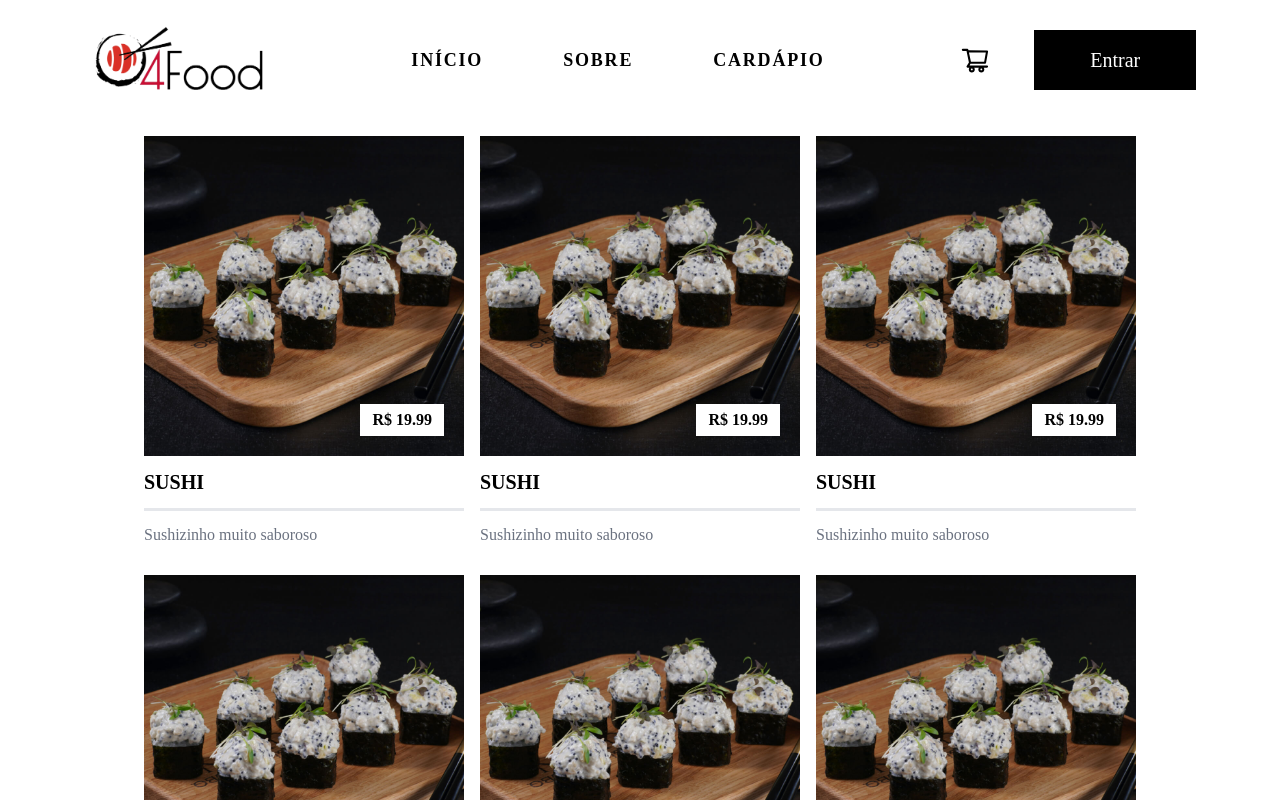
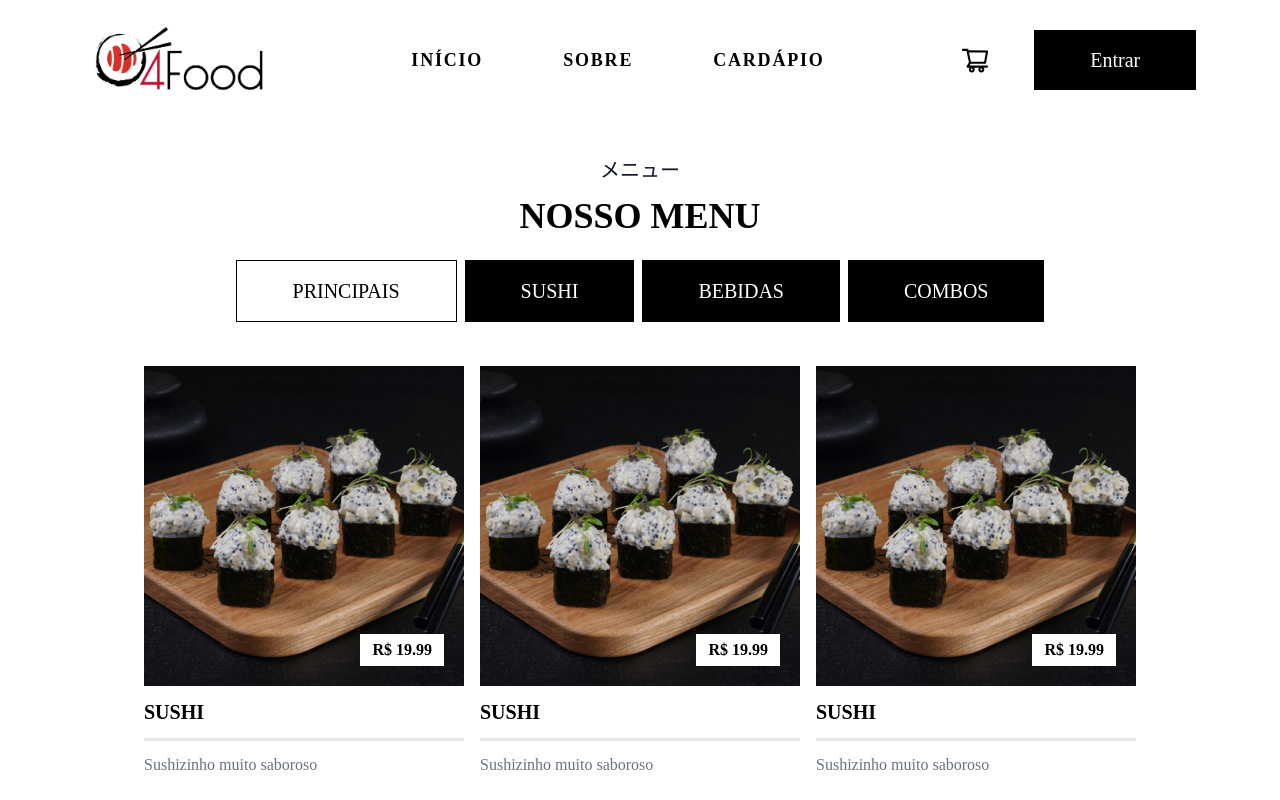
Before and after one commit to lorenzocoracini/4food, a Next.js app in the folder 4food-project/: page /cardapio in a window 1280 px wide. Shown: the top 800 px of the page. Built offline with nearby package versions, Linux system fonts and the light colour scheme; a web font is replaced by a local one.

Commit message:
Adicionando detalhes no menu e págia Sobre

```diff
--- a/4food-project/src/app/cardapio/page.tsx
+++ b/4food-project/src/app/cardapio/page.tsx
@@ -1,8 +1,43 @@
+"use client"
 import { ItemMenu } from "../components/ItemMenu";
-import exemplo from "@images/sushiexemplo.jpg"
+import exemplo from "@images/sushiexemplo.jpg";
+import CSS from "csstype";
+import { color } from "framer-motion";
+import { useState } from "react";
 
 export default function Cardapio() {
+
+  const [activeItem, setActiveItem] = useState('principal')
+
+  const handleClick = (item: string) => {
+    setActiveItem(item)
+  }
+
+  const styleButtonActive = 'text-black bg-white border border-black'
+
+  const styleButtonNotActive = 'text-white bg-black'
+
   return (
+    <section>
+      <div className="text-center py-3 mb-3">
+        <p className="text-gray-900 text-xl mb-3">メニュー</p>
+        <h1 className="text-4xl font-bold">NOSSO MENU</h1>
+      </div>
+      <div className="flex justify-center gap-2 my-3">
+        <button className={`px-14 py-4 hover:opacity-80 hover:-translate-y-1
+        duration-300 text-xl ${activeItem === 'principal' ? styleButtonActive : styleButtonNotActive}`}
+        onClick={() => handleClick("principal")}>PRINCIPAIS</button>
+        <button className={`px-14 py-4 hover:opacity-80 hover:-translate-y-1
+        duration-300 text-xl ${activeItem === 'sushi' ? styleButtonActive : styleButtonNotActive}`}
+        onClick={() => handleClick("sushi")}>SUSHI</button>
+        <button className={`px-14 py-4 hover:opacity-80 hover:-translate-y-1
+        duration-300 text-xl ${activeItem === 'bebidas' ? styleButtonActive : styleButtonNotActive}`}
+        onClick={() => handleClick("bebidas")}>BEBIDAS</button>
+        <button className={`px-14 py-4 hover:opacity-80 hover:-translate-y-1
+        duration-300 text-xl ${activeItem === 'combos' ? styleButtonActive : styleButtonNotActive}`}
+        onClick={() => handleClick("combos")}>COMBOS</button>
+
+      </div>
       <div className="w-full py-8 px-32 md:grid md:grid-cols-[repeat(auto-fit,minmax(200px,1fr))] gap-4 items-center
       justify-center lg:flex lg:flex-wrap">
         <ItemMenu price={19.99} name="Sushi" image={exemplo} description="Sushizinho muito saboroso"/>
@@ -16,5 +51,6 @@ export default function Cardapio() {
         <ItemMenu price={19.99} name="Sushi" image={exemplo} description="Sushizinho muito saboroso"/>
         <ItemMenu price={19.99} name="Sushi" image={exemplo} description="Sushizinho muito saboroso"/>
       </div>
+    </section>
   );
 }
--- a/4food-project/src/app/components/Button.tsx
+++ b/4food-project/src/app/components/Button.tsx
@@ -1,15 +1,19 @@
-import { type } from "os";
 import React from "react";
+import CSS from "csstype"
 
 type Props = {
   children: string | JSX.Element;
+  onClick: React.MouseEventHandler | undefined;
+  style: CSS.Properties | undefined
 };
 
-export function Button({ children }: Props) {
+export function Button({ children, onClick, style }: Props) {
   return (
     <button
       className="bg-black text-white px-14 py-4 hover:opacity-80 hover:-translate-y-1
         duration-300 text-xl"
+      onClick={onClick}
+      style={style}
     >
       {children}
     </button>
--- a/4food-project/src/app/components/Header.tsx
+++ b/4food-project/src/app/components/Header.tsx
@@ -54,7 +54,7 @@ export function Header() {
         </button>
 
         <Link href="/login" className=' hidden lg:block'>
-          <Button>Entrar</Button>
+          <Button onClick={undefined} style={undefined}>Entrar</Button>
         </Link>
 
       </div>
@@ -71,7 +71,7 @@ export function Header() {
 
         <li>
           <Link href="/login" className='block px-3 py-4'>
-            <Button>Entrar</Button>
+            <Button onClick={undefined} style={undefined}>Entrar</Button>
           </Link>
         </li>
 
--- a/4food-project/src/app/layout.tsx
+++ b/4food-project/src/app/layout.tsx
@@ -14,7 +14,7 @@ const roboto400 = Roboto({
 });
 
 const bodyStyle: CSS.Properties = {
-  paddingTop: "104px",
+  paddingTop: "144px",
 };
 
 export default function RootLayout({ children }: { children: ReactElement }) {
--- /dev/null
+++ b/4food-project/src/app/sobre/page.tsx
@@ -0,0 +1,5 @@
+export default function Sobre() {
+    return (
+        <div>Aqui é o sobre</div>
+    );
+}
```
Lines whose indentation alone changed are shown as unchanged.
